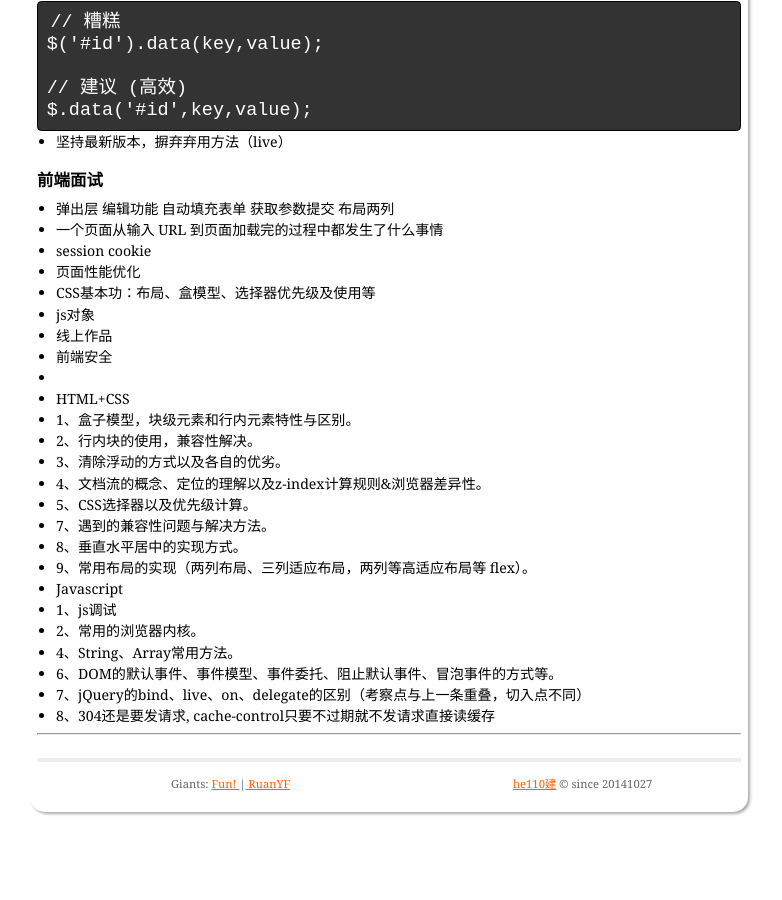
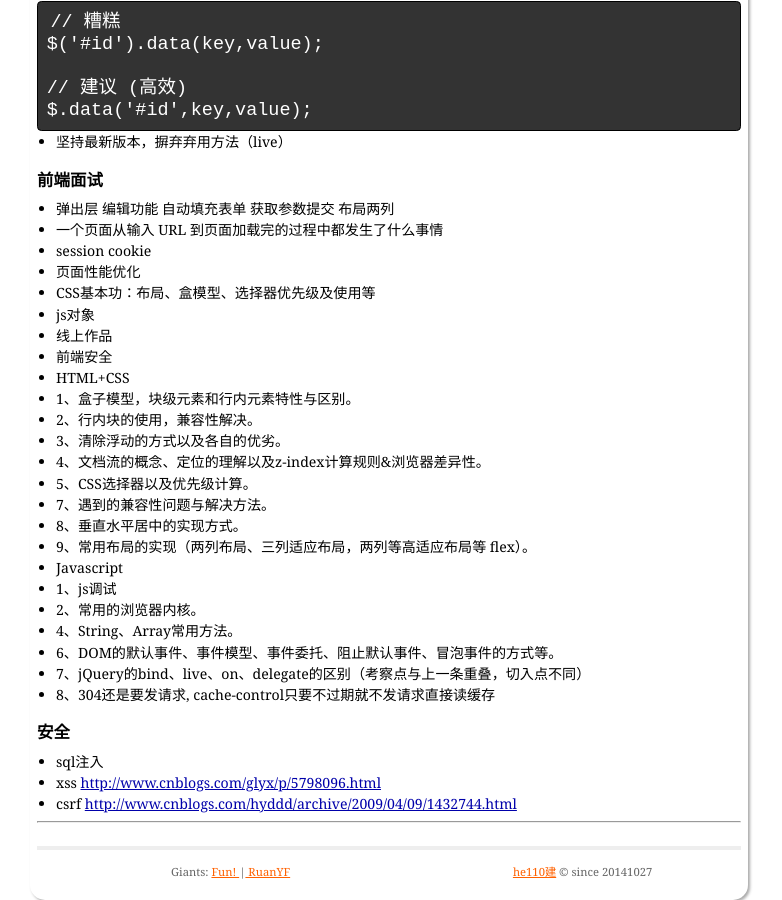
Before and after one commit to he110jian/he110jian.github.io, a Jekyll site: the page built from _posts/2016-11-10-前端技术.markdown, in a window 1280 px wide and 900 px high, scrolled down 10252 px. Shown: the whole window, without its empty margins (251-1033 px from the left). Built offline with Jekyll 4.4.1, drawn with Linux system fonts in a browser that asks for light colours; comment, search, counter and statistics services are not loaded.

Commit message:
2016年12月28日11:42:00

```diff
--- a/_posts/2016-11-10-前端技术.markdown
+++ b/_posts/2016-11-10-前端技术.markdown
@@ -474,7 +474,6 @@ jquery插件模块化
 - 	js对象
 - 	线上作品
 - 	前端安全
--
 - 	HTML+CSS
 - 		1、盒子模型，块级元素和行内元素特性与区别。
 - 		2、行内块的使用，兼容性解决。
@@ -492,4 +491,9 @@ jquery插件模块化
 - 		7、jQuery的bind、live、on、delegate的区别（考察点与上一条重叠，切入点不同）
 - 		8、304还是要发请求, cache-control只要不过期就不发请求直接读缓存
 
+### 安全 ###
+- sql注入
+- xss [http://www.cnblogs.com/glyx/p/5798096.html](http://www.cnblogs.com/glyx/p/5798096.html)
+- csrf [http://www.cnblogs.com/hyddd/archive/2009/04/09/1432744.html](http://www.cnblogs.com/hyddd/archive/2009/04/09/1432744.html)
+
 ----------
```
